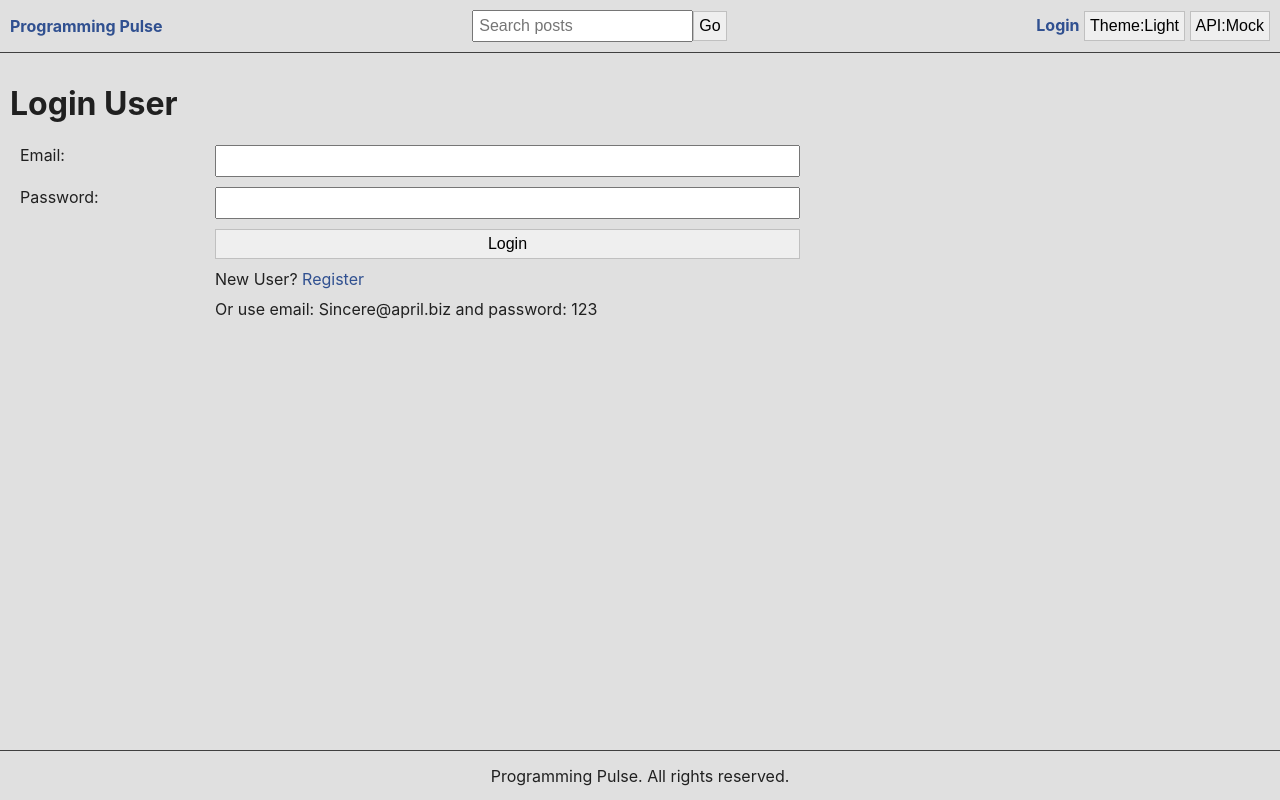
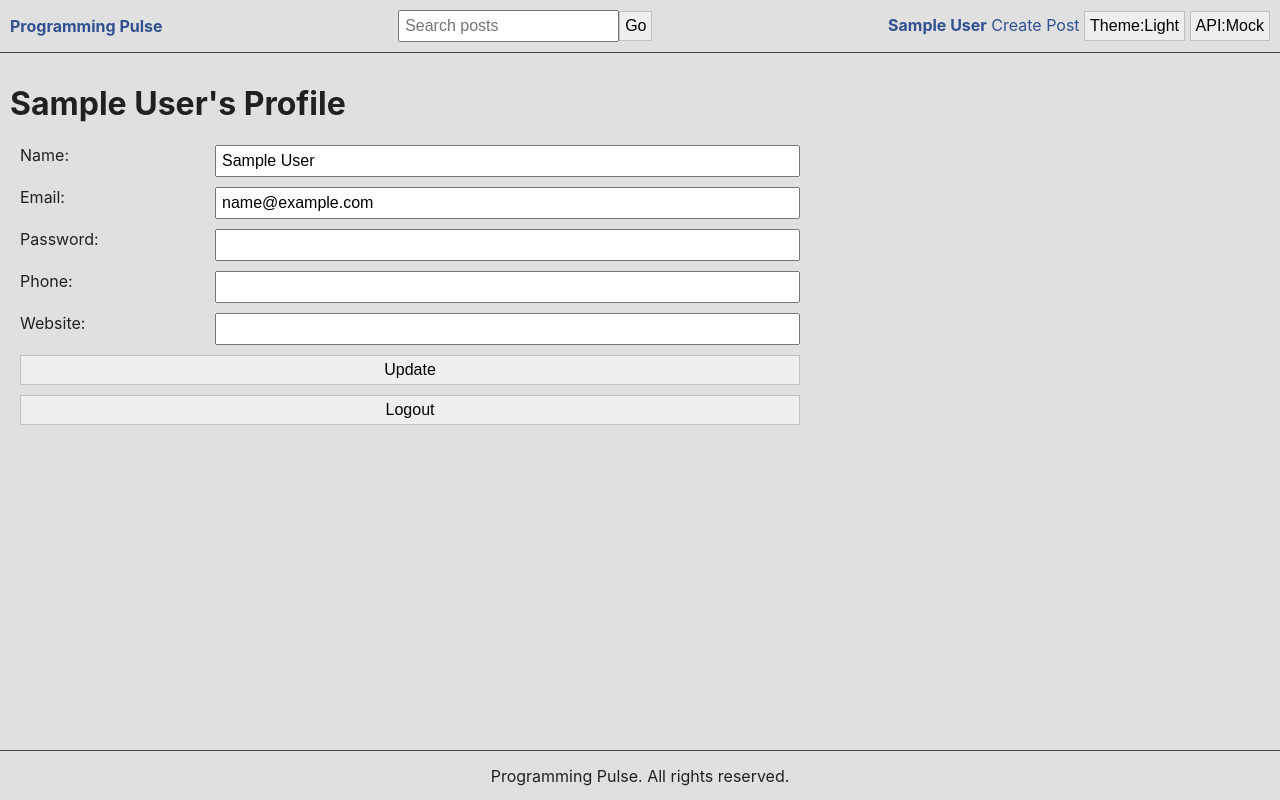
Before and after one commit to akashkriplani/programming-pulse, a React (Create React App) app: page /profile in a window 1280 px wide. Before the commit this address led to /login. Built offline with nearby package versions, Linux system fonts and the light colour scheme; sample sign-in values are in the browser's storage.

Commit message:
Handle logout functionality and add profile page form to update the user's profile

```diff
--- a/src/ThemeContext.js
+++ b/src/ThemeContext.js
@@ -2,9 +2,11 @@ import { createContext, useState } from 'react';
 
 const ThemeContext = createContext();
 
+const lsUser = localStorage.getItem('user') ? JSON.parse(localStorage.getItem('user')) : null;
+
 function ThemeContextProvider(props) {
   const [theme, setTheme] = useState('light');
-  const [user, setUser] = useState(null);
+  const [user, setUser] = useState(lsUser);
   const [backendAPI, setBackendAPI] = useState('https://jsonplaceholder.typicode.com');
 
   const toggleBackendAPI = () => setBackendAPI(backendAPI === '/api' ? 'https://jsonplaceholder.typicode.com' : '/api');
--- a/src/index.css
+++ b/src/index.css
@@ -143,3 +143,7 @@ a:hover {
 .error {
   color: #c04040;
 }
+
+.success {
+  color: #40c040;
+}
--- a/src/pages/LoginPage.js
+++ b/src/pages/LoginPage.js
@@ -38,6 +38,7 @@ export default function LoginPage() {
 
     try {
       if (data.length > 0) {
+        localStorage.setItem('user', JSON.stringify(data[0]));
         dispatch({ type: 'LOGIN_SUCCESS', payload: data[0] });
       } else {
         dispatch({ type: 'LOGIN_FAILURE', payload: 'Invalid email or password' });
--- a/src/pages/ProfilePage.js
+++ b/src/pages/ProfilePage.js
@@ -1,5 +1,130 @@
-import React from 'react';
+import axios from 'axios';
+import React, { useContext, useEffect, useReducer, useState } from 'react';
+import { ThemeContext } from '../ThemeContext';
+
+const reducer = (state, action) => {
+  switch (action.type) {
+    case 'UPDATE_REQUEST':
+      return { ...state, loading: true };
+    case 'UPDATE_SUCCESS':
+      return { ...state, loading: false, updatedUser: action.payload, error: '', success: true };
+    case 'UPDATE_FAILURE':
+      return { ...state, loading: false, error: action.payload, success: false };
+    default:
+      return state;
+  }
+};
 
 export default function ProfilePage() {
-  return <div>User Profile</div>;
+  const [name, setName] = useState('');
+  const [email, setEmail] = useState('');
+  const [password, setPassword] = useState('');
+  const [phone, setPhone] = useState('');
+  const [website, setWebsite] = useState('');
+
+  const { user, backendAPI, setUser } = useContext(ThemeContext);
+
+  const [state, dispatch] = useReducer(reducer, {
+    loading: false,
+    updatedUser: null,
+    error: '',
+    success: false
+  });
+
+  const { loading, error, success, updatedUser } = state;
+
+  useEffect(() => {
+    if (updatedUser) {
+      setUser(updatedUser);
+    } else {
+      setName(user.name);
+      setEmail(user.email);
+      setPhone(user.phone);
+      setWebsite(user.website);
+    }
+  }, [updatedUser]);
+
+  const handleSubmit = async (e) => {
+    e.preventDefault();
+    dispatch({ type: 'UPDATE_REQUEST' });
+
+    try {
+      const { data } = await axios.put(`${backendAPI}/users/${user.id}`, {
+        ...user,
+        email,
+        name,
+        password,
+        phone,
+        website
+      });
+      dispatch({ type: 'UPDATE_SUCCESS', payload: data });
+    } catch (err) {
+      dispatch({ type: 'UPDATE_FAILURE', payload: err.message });
+    }
+  };
+
+  const handleLogout = () => {
+    localStorage.removeItem('user');
+    setUser(null);
+  };
+
+  return (
+    <div>
+      <h1>{user.name}'s Profile</h1>
+      <form className="form" onSubmit={handleSubmit}>
+        <div className="form-item">
+          <label htmlFor="name">Name:</label>
+          <input type="text" id="name" name="name" value={name} onChange={(e) => setName(e.target.value)} />
+        </div>
+        <div className="form-item">
+          <label htmlFor="email">Email:</label>
+          <input type="email" id="email" name="email" value={email} onChange={(e) => setEmail(e.target.value)} />
+        </div>
+        <div className="form-item">
+          <label htmlFor="password">Password:</label>
+          <input
+            type="password"
+            id="password"
+            name="password"
+            value={password}
+            onChange={(e) => setPassword(e.target.value)}
+          />
+        </div>
+        <div className="form-item">
+          <label htmlFor="phone">Phone:</label>
+          <input type="text" id="phone" name="phone" value={phone} onChange={(e) => setPhone(e.target.value)} />
+        </div>
+        <div className="form-item">
+          <label htmlFor="website">Website:</label>
+          <input type="text" id="website" name="website" value={website} onChange={(e) => setWebsite(e.target.value)} />
+        </div>
+        <div className="form-item">
+          <button>Update</button>
+        </div>
+        <div className="form-item">
+          <button type="button" onClick={handleLogout}>
+            Logout
+          </button>
+        </div>
+        {loading && (
+          <div className="form-item">
+            <label></label>
+            <span>Processing...</span>
+          </div>
+        )}
+        {error && (
+          <div className="form-item">
+            <label></label>
+            <span className="error">{error}</span>
+          </div>
+        )}
+        {success && (
+          <div className="form-item">
+            <label></label>
+            <span className="success">Profile updated successfully</span>
+          </div>
+        )}
+      </form>
+    </div>
+  );
 }
```
